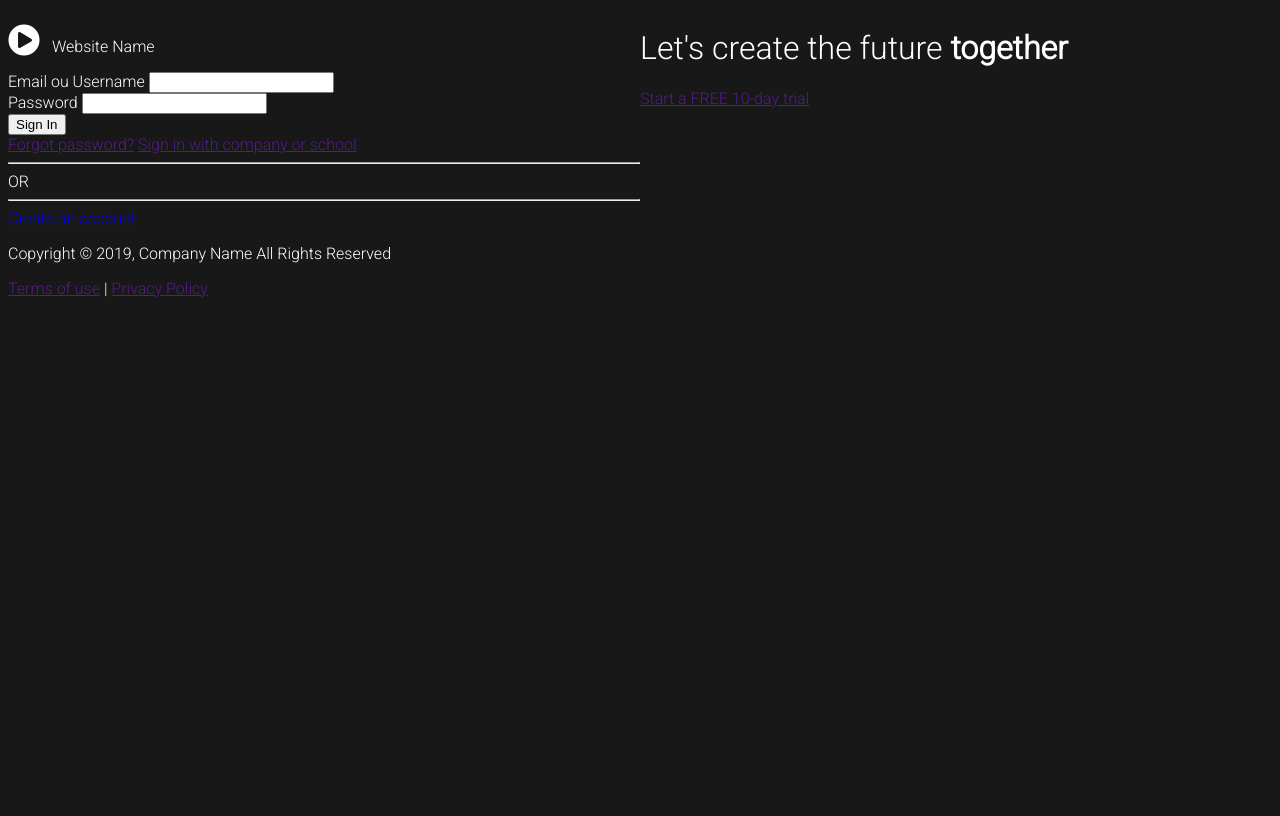
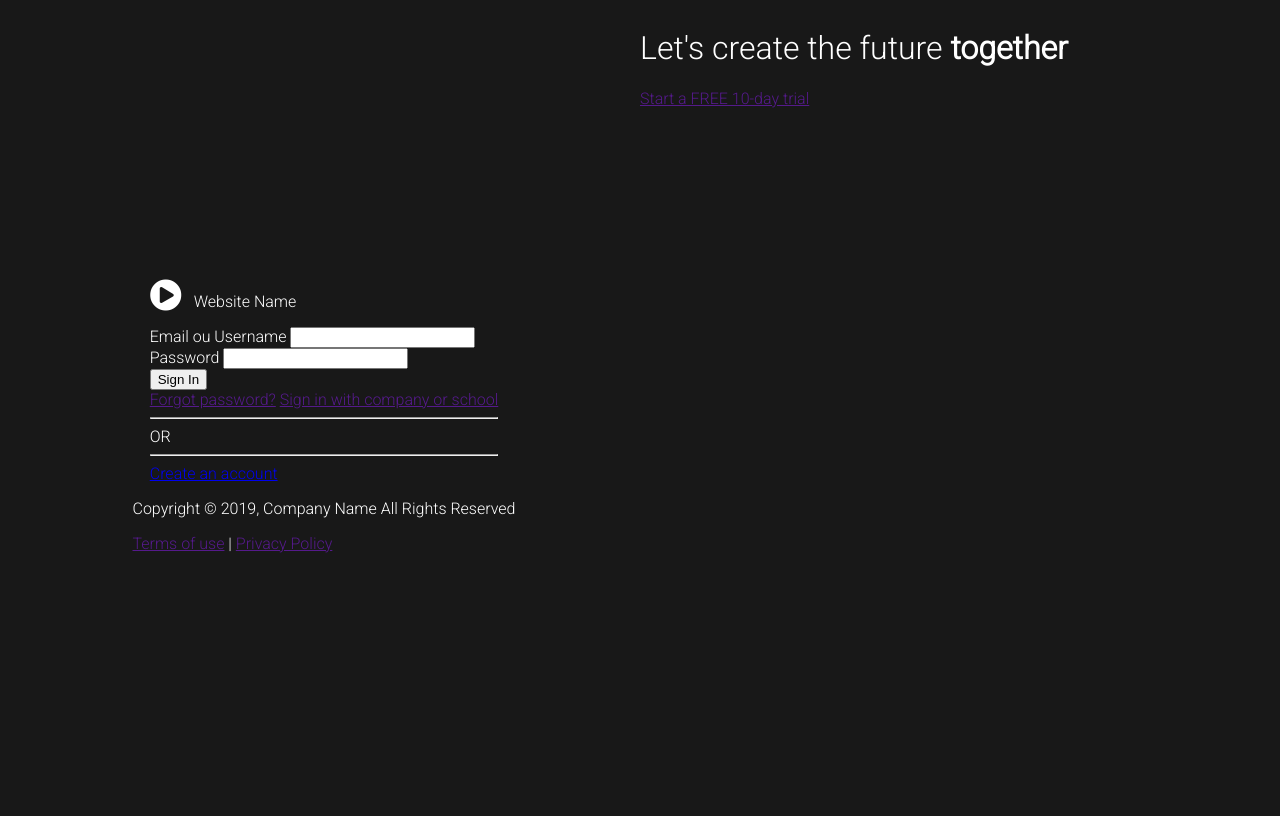
Before and after one commit to AzafoCossa/HTML-CSS-JavaScript, a PHP site: page / in a window 1280 px wide. Before the commit the page ends 298 px from the top, so only its background shows below. Run offline with PHP 8.4, Linux system fonts and the light colour scheme; some libraries are stand-ins or nearby versions.

Commit message:
Started styling the page

```diff
--- a/PluralRight Login page clone/css/style.css
+++ b/PluralRight Login page clone/css/style.css
@@ -26,6 +26,9 @@ h6 {
     display: flex;
     flex-direction: column;
     flex: 1;
+    justify-content: center;
+    align-items: center;
+    height: 100vh;
 }
 
 #right {
```
